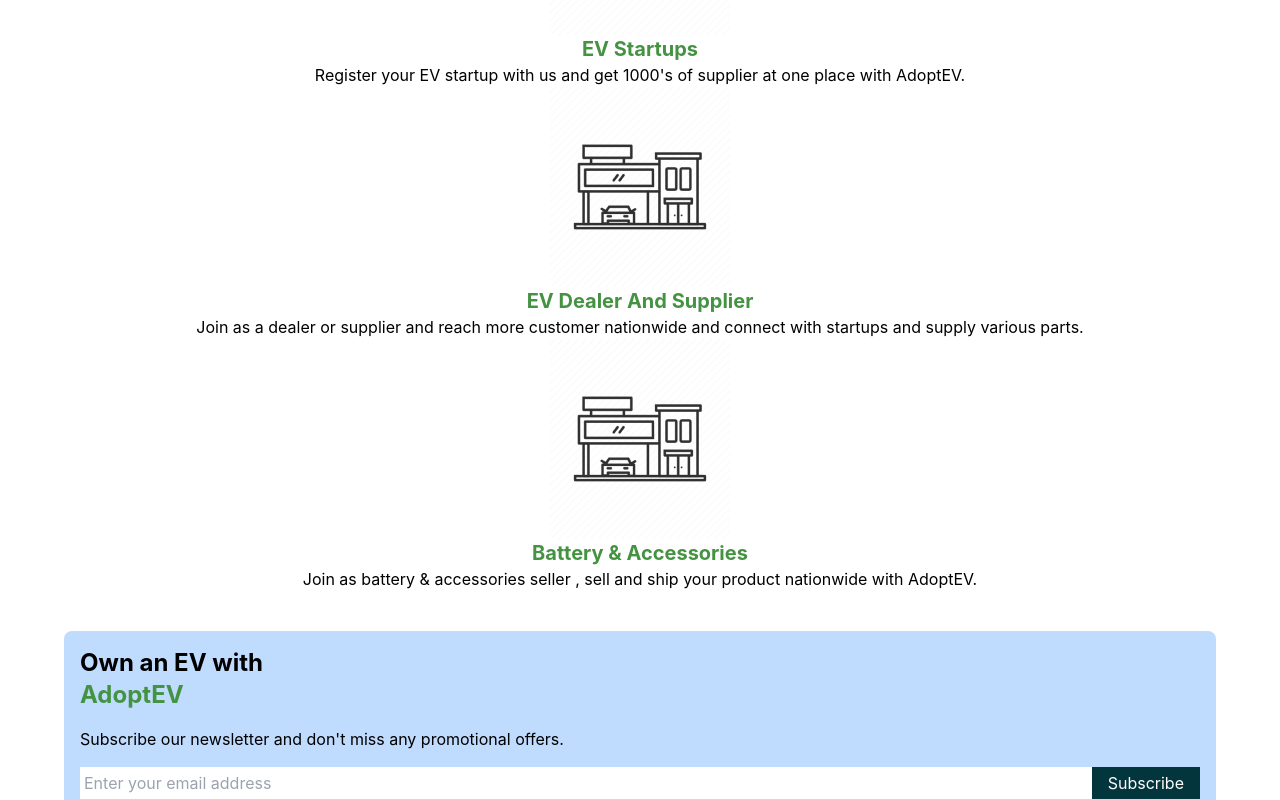
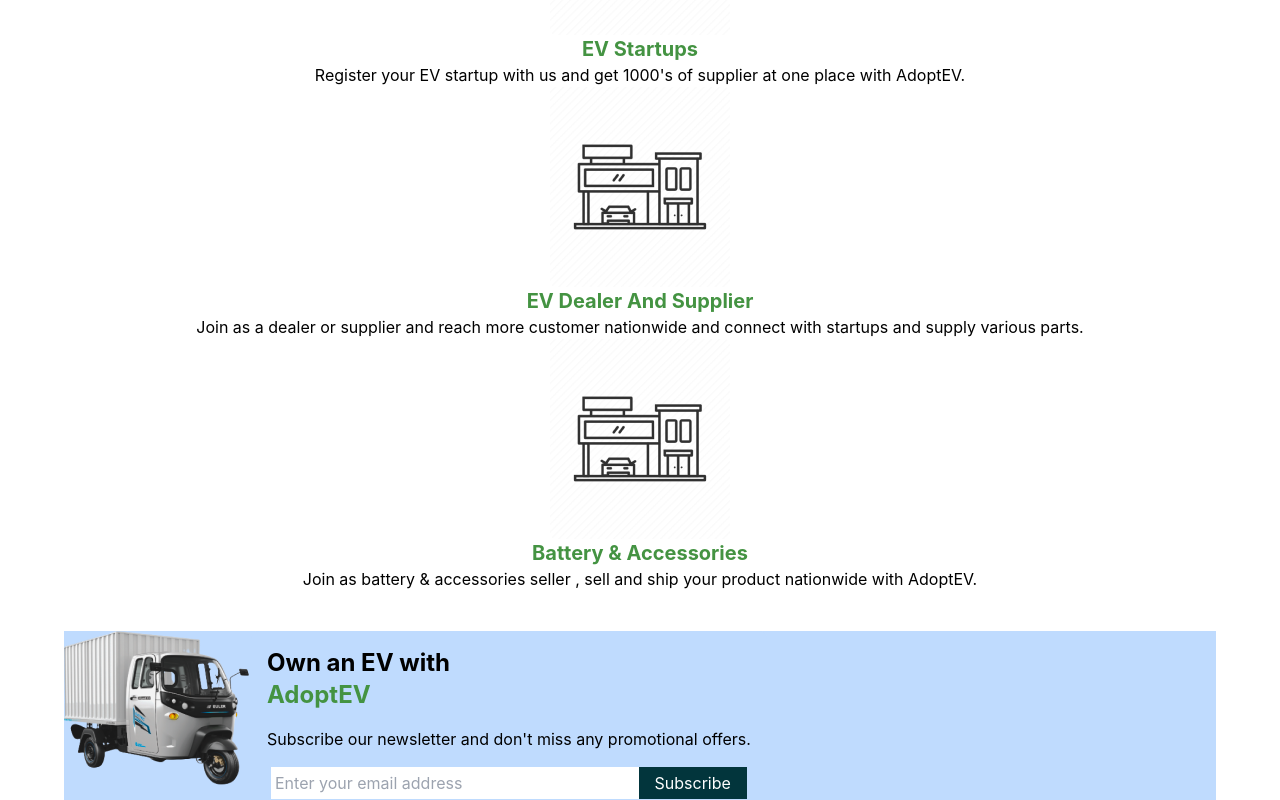
Before and after one commit to Suyash492/Adoptev_website, a React (Create React App) app: page / in a window 1280 px wide. Shown: the part 2957-3757 px from the top of the page. Built offline with nearby package versions, Linux system fonts and the light colour scheme.

Commit message:
allignment

```diff
--- a/src/Components/PopularEvs.js
+++ b/src/Components/PopularEvs.js
@@ -20,7 +20,7 @@
         </div>
 
         <div className=' flex justify-between '>
-          <div className="button space-x-2 mb-4 ">
+          <div className="button space-x-1 mb-4 ">
             <button className='bg-[#F8F8F8] hover:bg-[#449342] hover:text-white p-2 rounded-lg'> 3- Wheeler</button>
             <button className='bg-[#F8F8F8] hover:bg-[#449342] hover:text-white p-2 rounded-lg'> 2- Wheeler</button>
             <button className='bg-[#F8F8F8] hover:bg-[#449342] hover:text-white p-2 rounded-lg'> Bicycle</button>
--- a/src/Components/Sell.js
+++ b/src/Components/Sell.js
@@ -39,18 +39,18 @@
 
         </div>
 
-        <div>
-            <div className='hidden'>
+        <div className='flex md:bg-blue-200 '>
+            <div className='hidden md:block '>
                 <img src={image11} alt="" />
             </div>
-            <div className='bg-blue-200 rounded-lg p-4 mb-10'>
+            <div className='bg-blue-200 rounded-lg p-4 mb-10  '>
                 <h1 className='text-2xl font-bold'>Own an EV with</h1>
                 <h1 className='text-2xl font-bold text-[#449342]'>AdoptEV</h1>
                 <p className='mt-4'>Subscribe our newsletter and don't miss any promotional offers.</p>
-                <div className='flex bg-white justify-between mt-4'>
-                <input type="" placeholder='Enter your email address' className='p-1' />
-                <button className=' pr-4 pl-4 bg-[#02353c] text-white' >Subscribe</button>
-                </div>
+                    <div className='flex bg-white justify-between mt-4 mx-1'>
+                    <input type="" placeholder='Enter your email address' className='p-1' />
+                    <button className=' pr-4 pl-4 bg-[#02353c] text-white' >Subscribe</button>
+                    </div>
             </div>
         </div>
 
```
